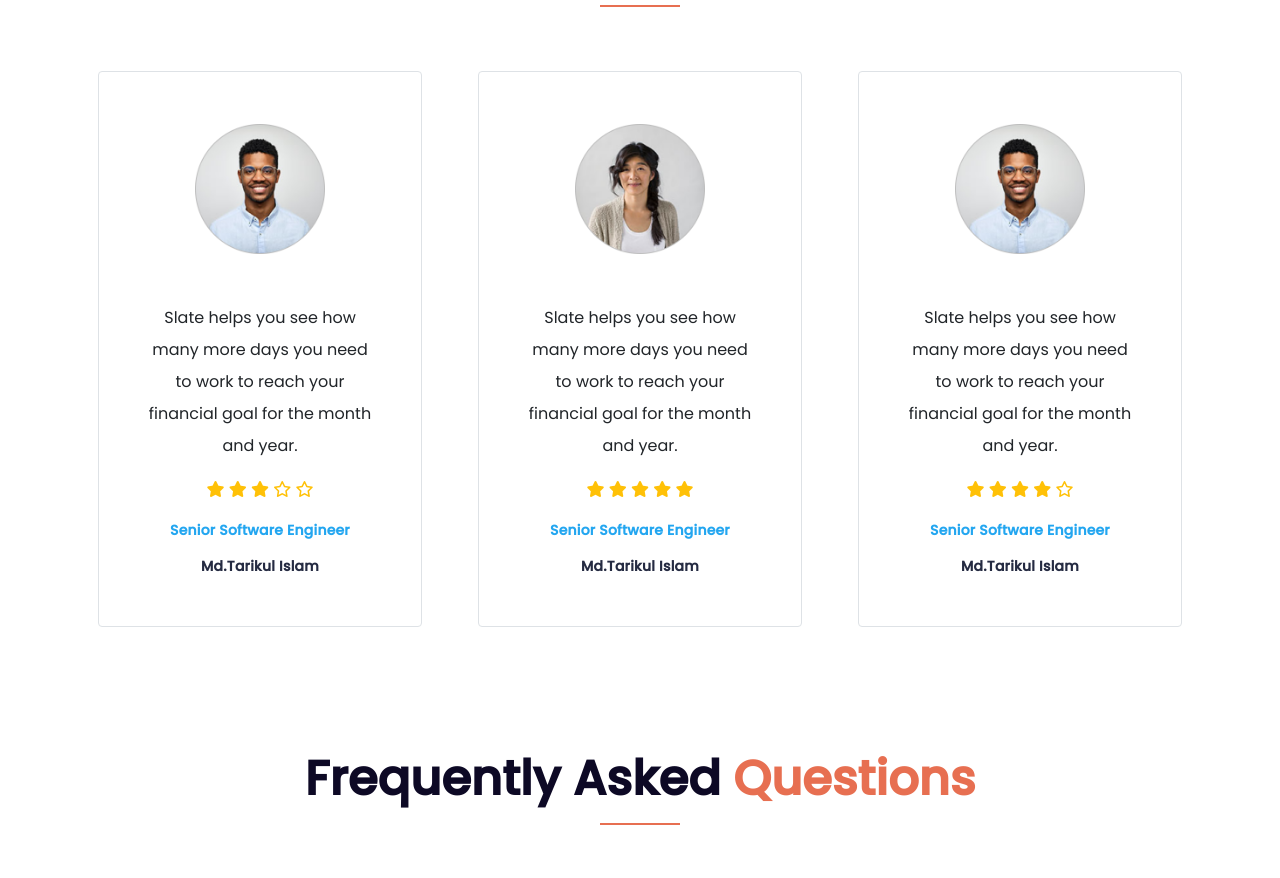
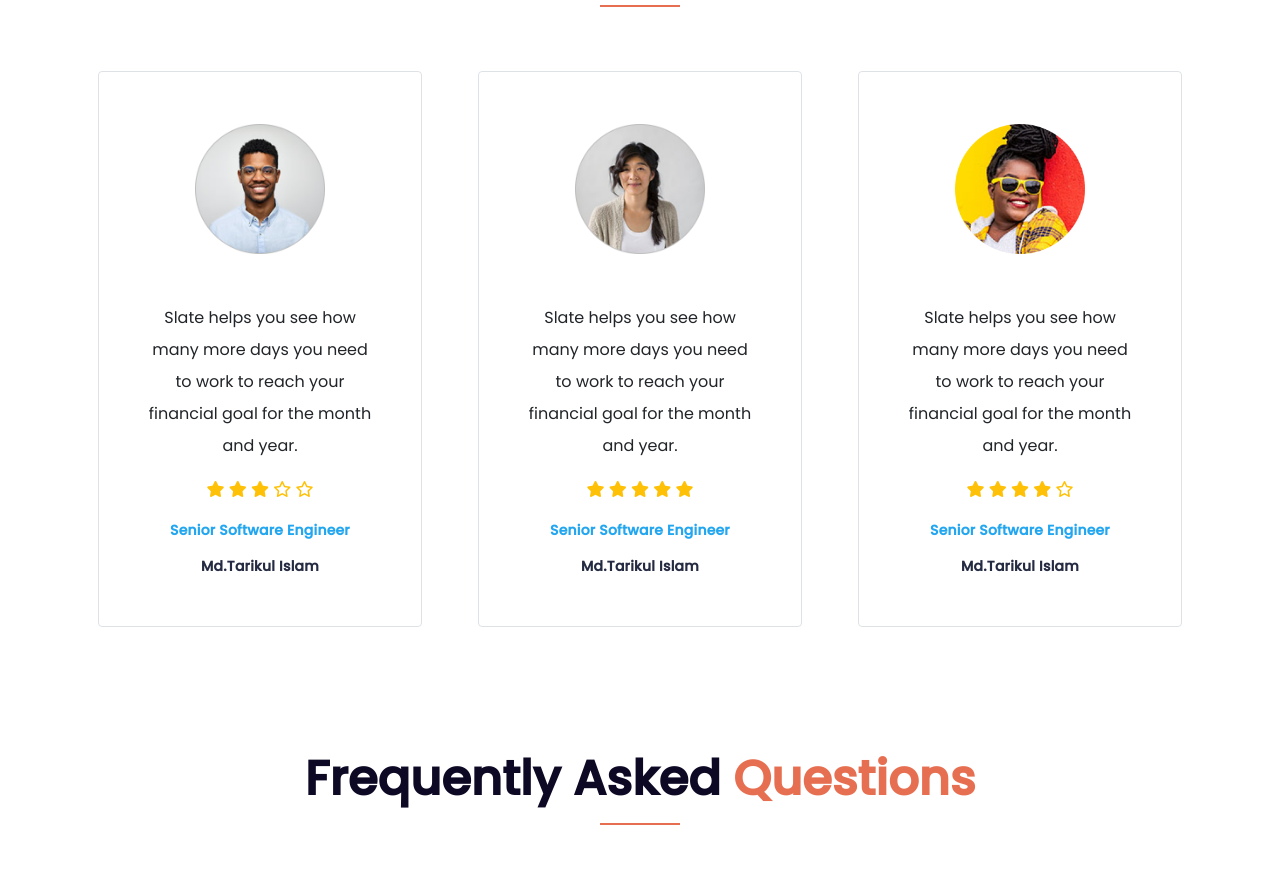
Before and after one commit to iniset/honda-cbr, a plain HTML site: page index.html in a window 1280 px wide. Shown: the part 1396-2274 px from the top of the page. Drawn offline with nearby package versions, Linux system fonts and the light colour scheme.

Commit message:
update images

```diff
--- a/index.html
+++ b/index.html
@@ -208,7 +208,7 @@
           <!-- Single Client -->
           <div class="col-md-4">
             <div class="single-client border rounded-2 p-5 m-3 text-center">
-              <img src="images/user-1.png" class="img-fluid p-5 pt-1" alt="" />
+              <img src="images/user-3.png" class="img-fluid p-5 pt-1" alt="" />
               <p>
                 Slate helps you see how many more days you need to work to reach
                 your financial goal for the month and year.
```
Also changed, not shown: images/user-3.png (added), 2 other files.
